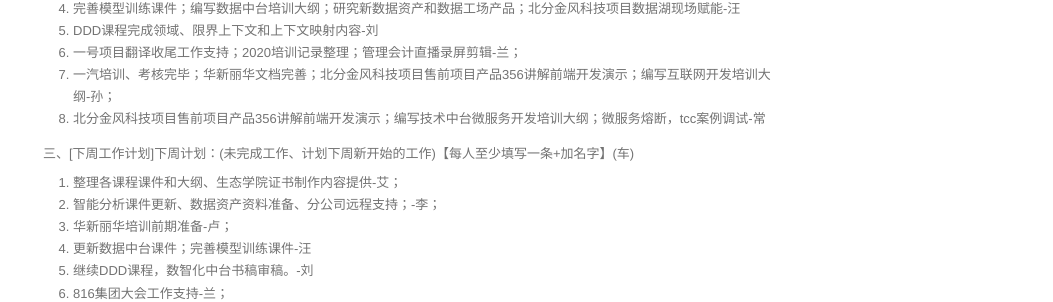
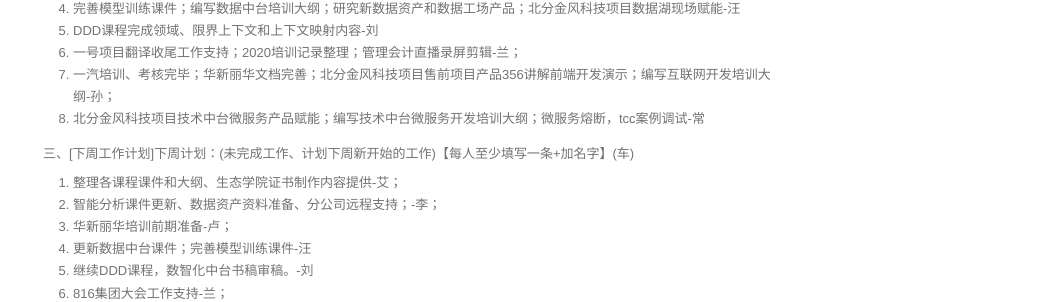
Before and after one commit to walllFlower/blog, a Jekyll site: the page built from 2020-02-28-day_report.md, in a window 1280 px wide and 900 px high, scrolled down 1195 px. Shown: the part 149-451 px from the top of the window, without its empty margins (227-1280 px from the left). Built offline with Jekyll 4.4.1, drawn with Linux system fonts in a browser that asks for light colours; comment, search, counter and statistics services are not loaded.

Commit message:
Update 2020-02-28-day_report.md

```diff
--- a/2020-02-28-day_report.md
+++ b/2020-02-28-day_report.md
@@ -76,7 +76,7 @@ categories: 技术运营工作周报
 5. DDD课程完成领域、限界上下文和上下文映射内容-刘
 6. 一号项目翻译收尾工作支持；2020培训记录整理；管理会计直播录屏剪辑-兰；
 7. 一汽培训、考核完毕；华新丽华文档完善；北分金风科技项目售前项目产品356讲解前端开发演示；编写互联网开发培训大纲-孙；
-8. 北分金风科技项目售前项目产品356讲解前端开发演示；编写技术中台微服务开发培训大纲；微服务熔断，tcc案例调试-常
+8. 北分金风科技项目技术中台微服务产品赋能；编写技术中台微服务开发培训大纲；微服务熔断，tcc案例调试-常
 
 三、[下周工作计划]下周计划：(未完成工作、计划下周新开始的工作)【每人至少填写一条+加名字】(车)
 
```
